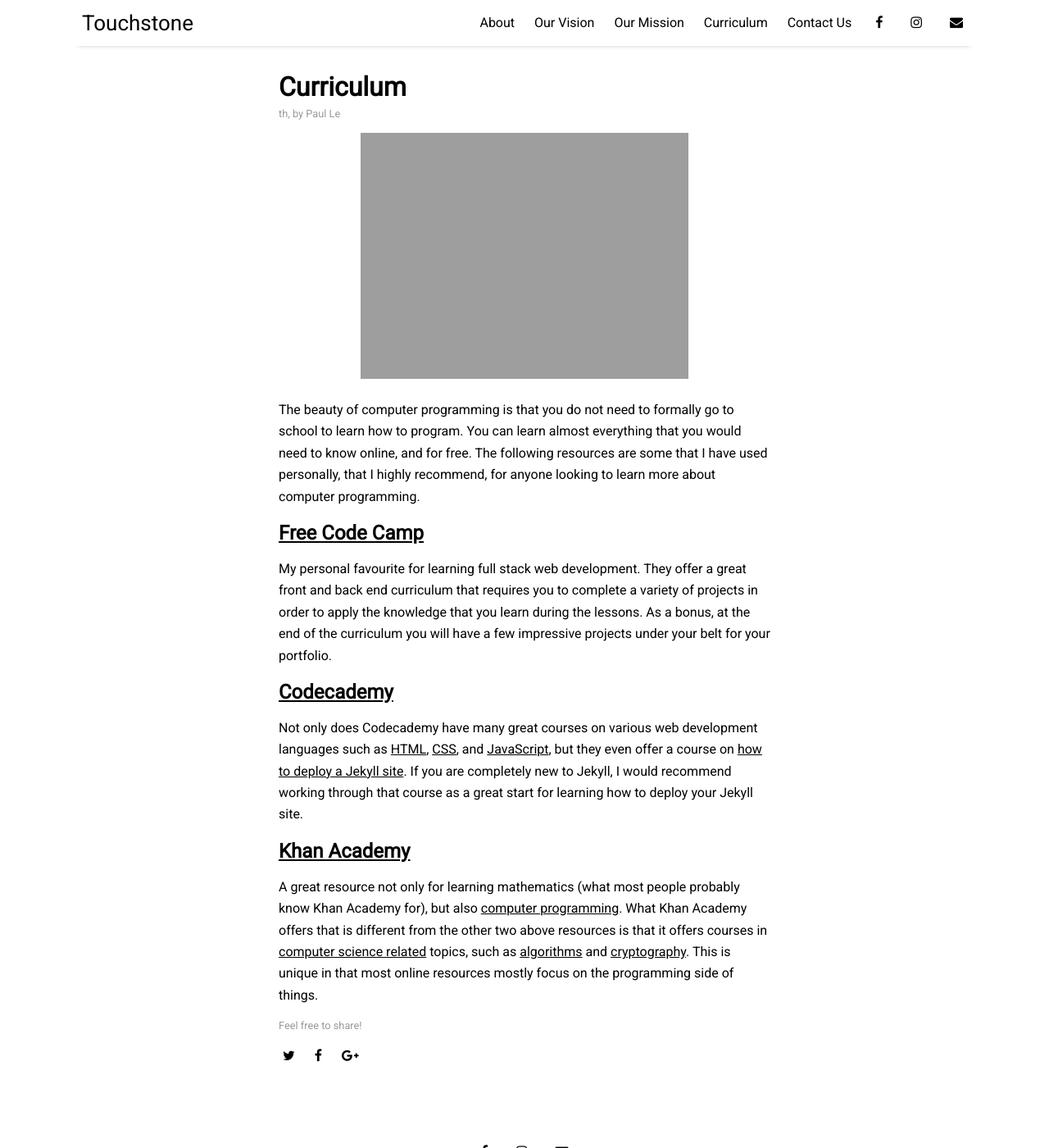
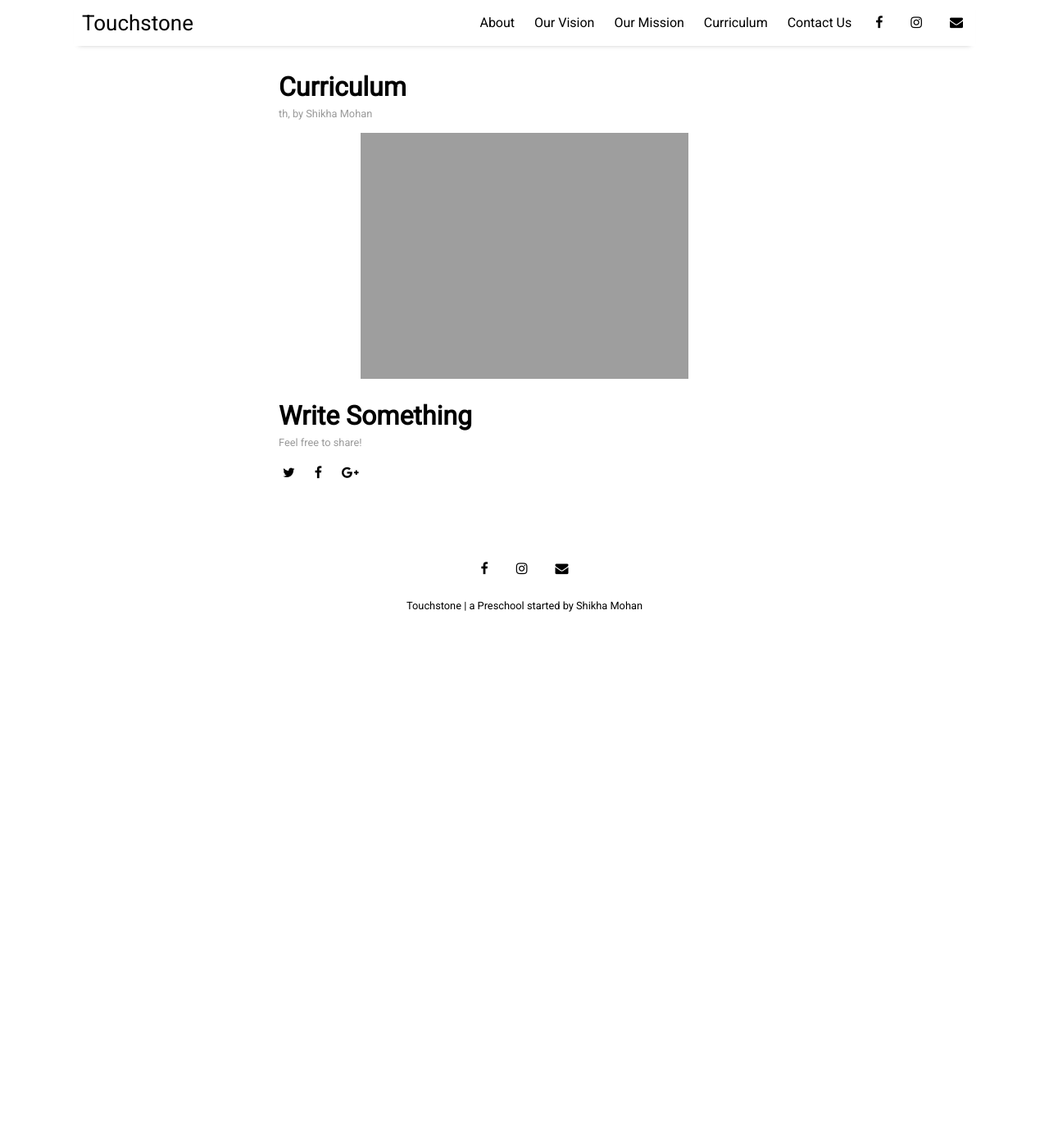
Before and after one commit to touchstonepreschool/touchstonepreschool.github.io, a Jekyll site: the page built from pages/curriculum.md, in a window 1280 px wide and 1400 px high. Shown: the whole window at 82% size. Built offline with Jekyll 4.4.1, drawn with Linux system fonts in a browser that asks for light colours; nearby versions of some CDN libraries.

Commit message:
Update curriculum.md

```diff
--- a/pages/curriculum.md
+++ b/pages/curriculum.md
@@ -1,22 +1,9 @@
 ---
 layout: post
 title: "Curriculum"
-author: "Paul Le"
 categories: resources
 tags: [documentation,sample]
 image: curriculum5.png
 ---
 
-The beauty of computer programming is that you do not need to formally go to school to learn how to program. You can learn almost everything that you would need to know online, and for free. The following resources are some that I have used personally, that I highly recommend, for anyone looking to learn more about computer programming.
-
-## [Free Code Camp](https://www.freecodecamp.org/)
-
-My personal favourite for learning full stack web development. They offer a great front and back end curriculum that requires you to complete a variety of projects in order to apply the knowledge that you learn during the lessons. As a bonus, at the end of the curriculum you will have a few impressive projects under your belt for your portfolio.
-
-## [Codecademy](https://www.codecademy.com/)
-
-Not only does Codecademy have many great courses on various web development languages such as [HTML](https://www.codecademy.com/learn/learn-html), [CSS](https://www.codecademy.com/learn/learn-css), and [JavaScript](https://www.codecademy.com/learn/introduction-to-javascript), but they even offer a course on [how to deploy a Jekyll site](https://www.codecademy.com/learn/deploy-a-website). If you are completely new to Jekyll, I would recommend working through that course as a great start for learning how to deploy your Jekyll site.
-
-## [Khan Academy](https://www.khanacademy.org/)
-
-A great resource not only for learning mathematics (what most people probably know Khan Academy for), but also [computer programming](https://www.khanacademy.org/computing/computer-programming). What Khan Academy offers that is different from the other two above resources is that it offers courses in [computer science related](https://www.khanacademy.org/computing/computer-science) topics, such as [algorithms](https://www.khanacademy.org/computing/computer-science/algorithms) and [cryptography](https://www.khanacademy.org/computing/computer-science/cryptography). This is unique in that most online resources mostly focus on the programming side of things.
+# Write Something
```
